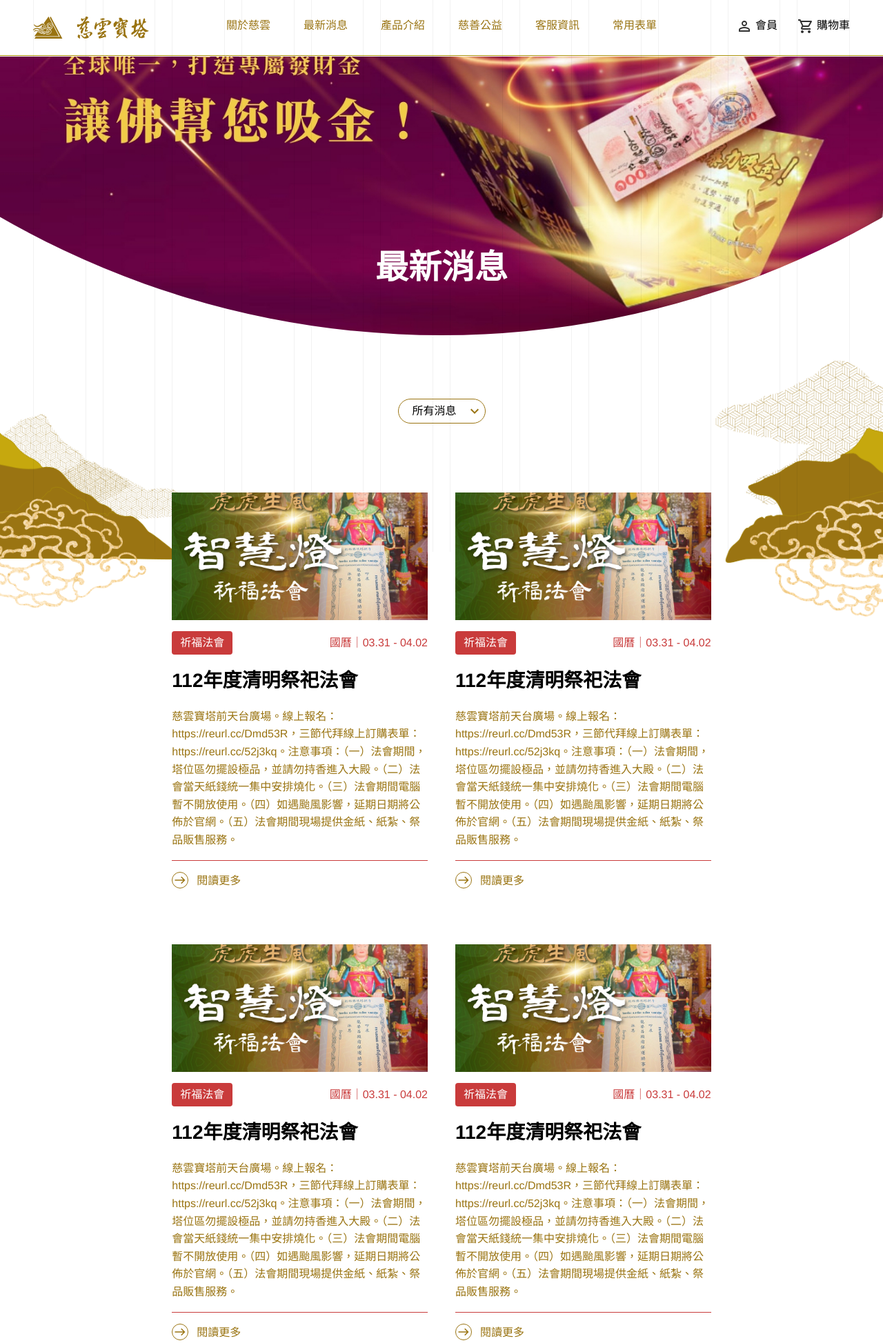
After one commit to smartleos/ci-yun-vuejs, a PHP site: page /pages/news.php in a window 1280 px wide. The commit adds this page. Shown: the top 1947 px of the page at 69% size. Run offline with PHP 8.4, Linux system fonts and the light colour scheme; style sheets or scripts are compiled from the project's sources; some libraries are stand-ins or nearby versions.

Commit message:
[feat] 最新消息列表切版

```diff
--- a/assets/scss/custom/_custom.scss
+++ b/assets/scss/custom/_custom.scss
@@ -11,6 +11,7 @@ body {
 }
 
 @import './about.scss';
+@import './news.scss';
 @import './header.scss';
 @import './footer.scss';
 @import './dev.scss';
--- /dev/null
+++ b/assets/scss/custom/_news.scss
@@ -0,0 +1,38 @@
+.page-news {
+    @include size(100vw, auto);
+
+    display: flex;
+    flex-direction: column;
+    align-items: center;
+    padding-top: 8.2rem;
+    padding-bottom: 23.2rem;
+
+    &__select {
+        position: relative;
+        display: flex;
+        align-items: center;
+        margin-bottom: 10rem;
+
+        > select {
+            @include typo('body', 16);
+
+            border: 1px solid map-get($colors, brand-1);
+            border-radius: 3rem;
+            padding: 0.4rem 3.2rem 0.4rem 2rem;
+            cursor: pointer;
+        }
+
+        > svg {
+            @include size(1.2rem, auto);
+
+            position: absolute;
+            right: 1rem;
+        }
+    }
+
+    &__wrapper {
+        display: grid;
+        grid-template-columns: repeat(2, 1fr);
+        gap: 8rem 4rem;
+    }
+}
--- a/assets/scss/custom/components/_components.scss
+++ b/assets/scss/custom/components/_components.scss
@@ -3,7 +3,7 @@
 @import './banner.scss';
 @import './button.scss';
 @import './bg.scss';
-@import './informationCard.scss';
+@import './newsCard.scss';
 @import './serviceCard.scss';
 @import './productsCard.scss';
 @import './cartCoupon.scss';
--- a/assets/scss/custom/components/_informationCard.scss
+++ b/assets/scss/custom/components/_newsCard.scss
@@ -1,4 +1,4 @@
-.information-card {
+.news-card {
     @include size(100%, auto);
 
     display: flex;
@@ -75,7 +75,7 @@
         margin: 0;
     }
 
-    &-btn {
+    &__btn {
         display: flex;
         align-items: center;
         gap: 1.2rem;
--- /dev/null
+++ b/components/news/card.php
@@ -0,0 +1,18 @@
+<div class="news-card <?php echo '-'.$size;?>">
+    <figure>
+        <img src="<?php echo image_dir()?>testimg/08.jpeg" alt="">
+    </figure>
+    <div class="news-card-row">
+        <span>祈福法會</span>
+        <p>國曆｜03.31 -  04.02</p>
+    </div>
+    <h4>112年度清明祭祀法會</h4>
+    <p>慈雲寶塔前天台廣場。線上報名：https://reurl.cc/Dmd53R，三節代拜線上訂購表單：https://reurl.cc/52j3kq。注意事項：（一）法會期間，塔位區勿擺設極品，並請勿持香進入大殿。（二）法會當天紙錢統一集中安排燒化。（三）法會期間電腦暫不開放使用。（四）如遇颱風影響，延期日期將公佈於官網。（五）法會期間現場提供金紙、紙紮、祭品販售服務。</p>
+    <hr>
+    <a href="/news/112年度清明祭祀法會" class="news-card__btn">
+        <span>
+            <?php get_svg('arrow_right') ?>
+        </span>
+        <p>閱讀更多</p>
+    </a>
+</div>
--- /dev/null
+++ b/pages/news.php
@@ -0,0 +1,51 @@
+<?php include('../function.php'); ?>
+<?php include('../components/header.php'); ?>
+<style>
+    <?php include('../assets/scss/main.css'); ?>
+</style>
+<?php include('../components/bg.php'); ?>
+<main class="page-news">
+    <?php
+        $img_url="testimg/01.jpg";
+        $title="最新消息";
+        include ("../components/banner.php");
+    ?>
+    <div class="page-news__select">
+        <select name="news_categories">
+            <option value="all">所有消息</option>
+            <option value="最新消息">最新消息</option>
+            <option value="最新消息2">最新消息2</option>
+        </select>
+        <svg fill="none" xmlns="http://www.w3.org/2000/svg" viewBox="0 0 12 8"><path d="M1.41.59 6 5.17 10.59.59 12 2 6 8 0 2 1.41.59Z" fill="#9A7412"/></svg>
+    </div>
+    <div class="container grid">
+        <div class="page-news__wrapper col-3-11-medium">
+            <?php
+                $size="large";
+                include ("../components/news/card.php");
+            ?>
+            <?php
+                $size="large";
+                include ("../components/news/card.php");
+            ?>
+            <?php
+                $size="large";
+                include ("../components/news/card.php");
+            ?>
+            <?php
+                $size="large";
+                include ("../components/news/card.php");
+            ?>
+            <?php
+                $size="large";
+                include ("../components/news/card.php");
+            ?>
+            <?php
+                $size="large";
+                include ("../components/news/card.php");
+            ?>
+        </div>
+    </div>
+</main>
+<?php include('../components/dev.php'); ?>
+<?php include('../components/footer.php'); ?>
```
Also changed, not shown: components/index/informationCard.php (deleted, +0 -18 lines), index.php (+3 -24 lines), assets/scss/main.css, 1 other file.
